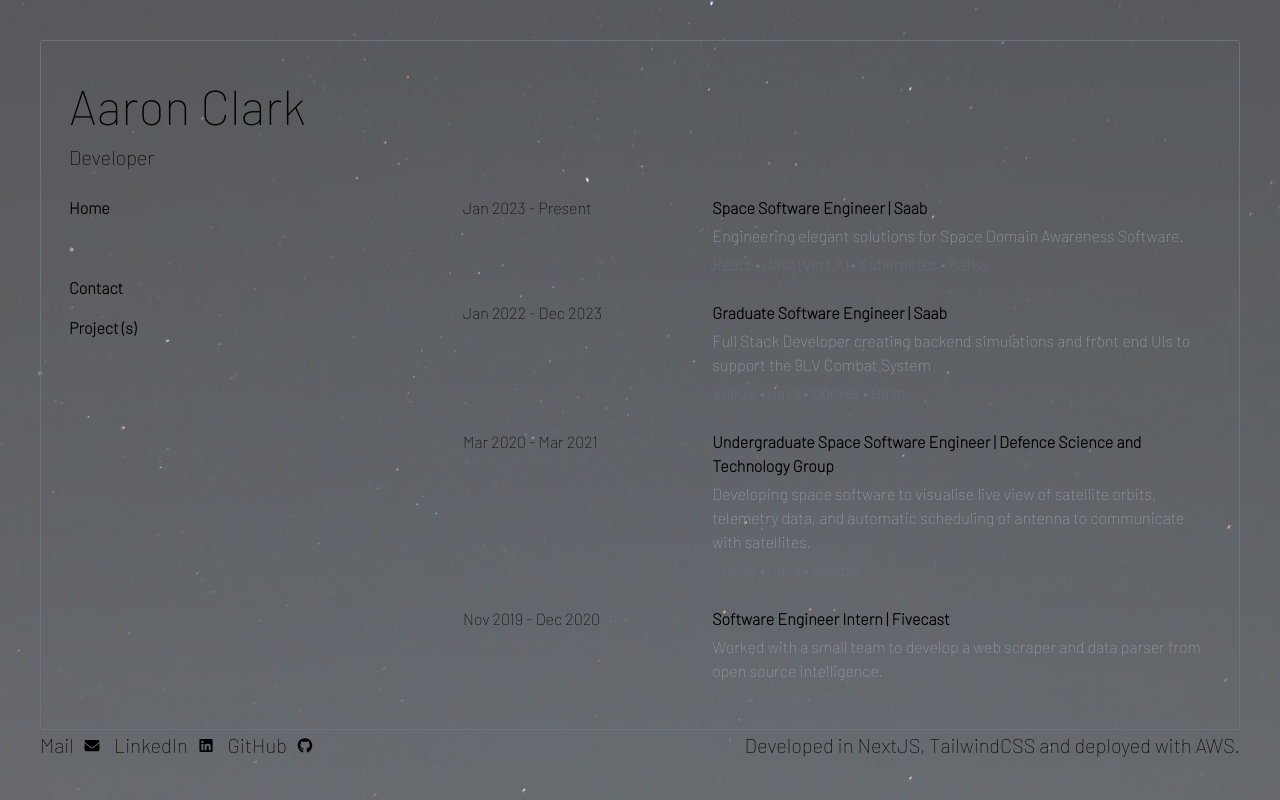
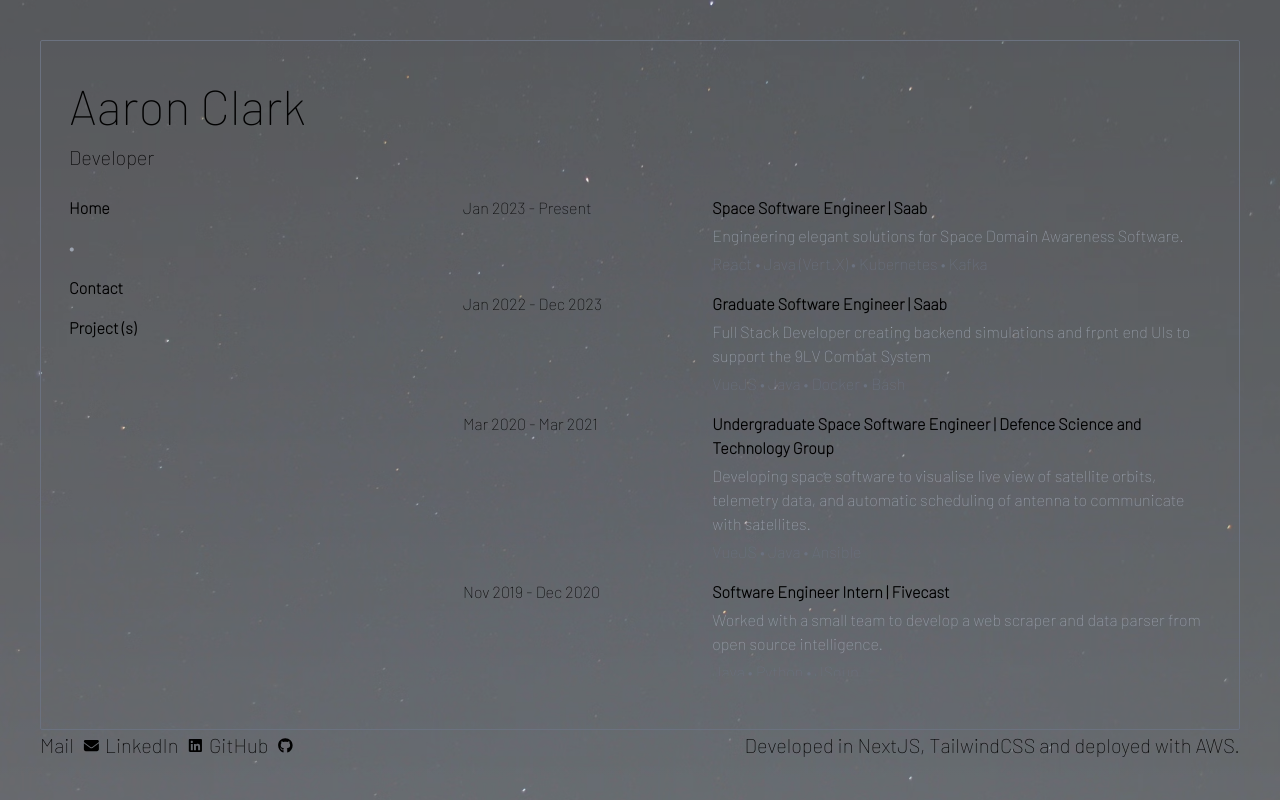
Before and after one commit to AaronC23/resume-cloud-aws, a Next.js app: page /about in a window 1280 px wide. Built offline with nearby package versions, Linux system fonts and the light colour scheme.

Commit message:
Fix up css

```diff
--- a/app/about/page.tsx
+++ b/app/about/page.tsx
@@ -41,7 +41,7 @@
   ];
 
   return (
-    <div className="grid col-span-2 scrollable scrollbar-hide h-[calc(100vh-170px)] s:h-[calc(100vh-190px)] sm:h-[calc(100vh-210px)] md:h-[calc(100vh-230px)] lg:h-[calc(100vh-260px)] xl:-[calc(100vh-300px)] 2xl:-[calc(100vh-300px)] text-left columns-1">
+    <div className="grid col-span-2 scrollable scrollbar-hide h-[calc(100vh-160px)] xs:h-[calc(100vh-170px)] s:h-[calc(100vh-200px)] sm:h-[calc(100vh-210px)] md:h-[calc(100vh-240px)] lg:h-[calc(100vh-320px)] xl:-[calc(100vh-400px)] 2xl:-[calc(100vh-300px)] text-left columns-1">
       {experiences.map((exp, index) => {
         return (
           <Experience
--- a/app/components/experience.tsx
+++ b/app/components/experience.tsx
@@ -8,7 +8,7 @@
 
 export default function Experience(props: Props) {
   return (
-    <div className="pb-4 grid grid-cols-6 text-xxs sm:grid-cols-6 xs:text-xs s:text-sm sm:text-sm md:text-m lg:text-base xl:text-l 2xl:text-1.5xl">
+    <div className="pb-4 grid grid-cols-6 text-xxs sm:grid-cols-6 xs:text-xs s:text-sm sm:text-sm md:text-m lg:text-base xl:text-l 2xl:text-xl">
       <div className="col-span-2 md:cols-span-1">{props.date}</div>
       <div className="col-span-4 md:cols-span-4">
         <div className="title">{props.title}</div>
--- a/app/layout.tsx
+++ b/app/layout.tsx
@@ -34,7 +34,7 @@
             <p className="text-xxs xs:text-xs sm:text-m s:text-sm md:text-base lg:text-l xl:text-xl 2xl:text-2xl pb-3 md:pb-6">
               Developer
             </p>
-            <main className="grid grid-cols-3 gap-10 h-[calc(100vh-170px)] lg:h-[calc(100vh-300px)]">
+            <main className="grid grid-cols-3 gap-10 h-[calc(100vh-170px)] lg:h-[calc(100vh-300px)] xl:h-[calc(100vh-400px)]">
               <div className="col-span-1">
                 <Navbar />
               </div>
@@ -51,17 +51,22 @@
               />
             </main>
           </div>
-
+          {/* space-x-3 for 2xl */}
           <div className="flex items-center justify-between text-xxs xs:text-xs s:text-sm sm:text-m md:text-base lg:text-l xl:text-xl">
-            <div className="flex space-x-3">
+            <div className="flex space-x-1">
               <a
                 href="mailto:aaronclarkofficial@gmail.com"
-                className="hoverLink flex items-center"
+                className="hoverLink items-center"
                 target="_blank"
                 rel="noopener noreferrer"
               >
                 Mail
-                <FontAwesomeIcon icon={faEnvelope} size="xs" className="ml-2" />
+                <FontAwesomeIcon
+                  icon={faEnvelope}
+                  fixedWidth
+                  size="xs"
+                  className="ml-2"
+                />
               </a>
               <a
                 href="https://www.linkedin.com/in/aaron-clarky/"
@@ -70,7 +75,12 @@
                 rel="noopener noreferrer"
               >
                 LinkedIn
-                <FontAwesomeIcon icon={faLinkedin} size="xs" className="ml-2" />
+                <FontAwesomeIcon
+                  icon={faLinkedin}
+                  fixedWidth
+                  size="xs"
+                  className="ml-2"
+                />
               </a>
               <a
                 href="https://github.com/AaronC23/"
@@ -79,7 +89,12 @@
                 rel="noopener noreferrer"
               >
                 GitHub
-                <FontAwesomeIcon icon={faGithub} size="xs" className="ml-2" />
+                <FontAwesomeIcon
+                  icon={faGithub}
+                  fixedWidth
+                  size="xs"
+                  className="ml-2"
+                />
               </a>
             </div>
 
--- a/tailwind.config.js
+++ b/tailwind.config.js
@@ -31,6 +31,7 @@
       // 240% - sm
       // 200% - md
       // 170% - lg
+      // 133% - is lg??
       // 133% - xl
       // 110% - 2xl
       screens: {
```
